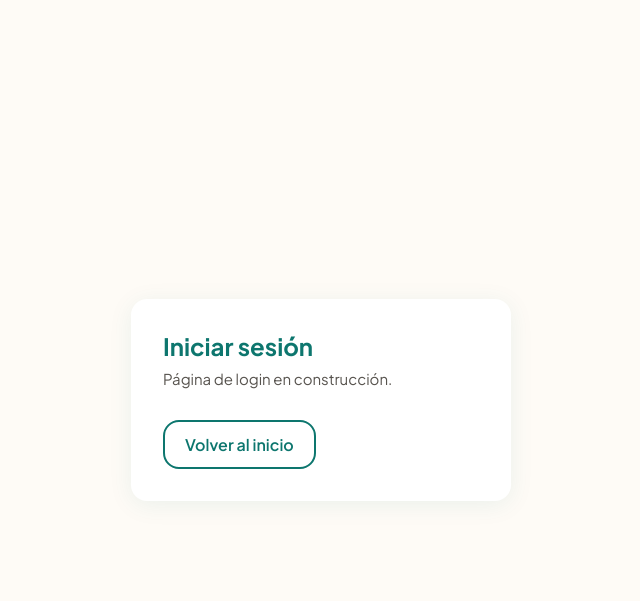
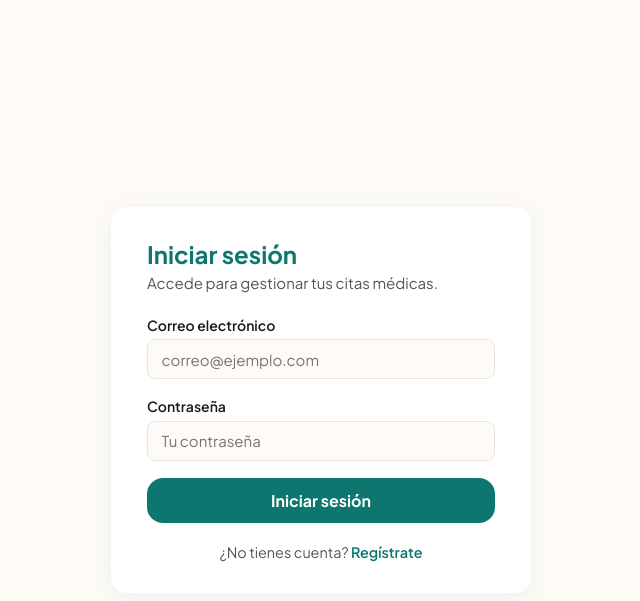
Before and after one commit to Esen-Q1-2026-Arquitectura-Software/py-med-management-app, a Flask app: page /login in a window 1280 px wide. Shown: the top 601 px of the page, without its empty margins (319-959 px from the left). Run offline with Flask 3, Linux system fonts and the light colour scheme.

Commit message:
add login form and dashboard

```diff
--- a/be/schemas/__init__.py
+++ b/be/schemas/__init__.py
@@ -1,3 +1,3 @@
-from .usuario import RegistroRequest
+from .usuario import LoginRequest, RegistroRequest, TokenResponse
 
-__all__ = ["RegistroRequest"]
+__all__ = ["RegistroRequest", "LoginRequest", "TokenResponse"]
--- a/fe/main.py
+++ b/fe/main.py
@@ -1,7 +1,9 @@
 import os
+from datetime import datetime, timedelta, timezone
+from functools import wraps
 
 import httpx
-from flask import Flask, flash, redirect, render_template, url_for
+from flask import Flask, flash, redirect, render_template, session, url_for
 from flask_wtf import FlaskForm
 from wtforms import PasswordField, StringField, SubmitField, TextAreaField
 from wtforms.validators import DataRequired, Email, Length
@@ -10,6 +12,9 @@ app = Flask(__name__)
 app.secret_key = os.getenv("SECRET_KEY", "dev-secret-key")
 
 API_URL = os.getenv("API_URL", "http://127.0.0.1:8000")
+
+
+# ── Forms ────────────────────────────────────────────────────────────────────
 
 
 class RegistroForm(FlaskForm):
@@ -22,14 +27,92 @@ class RegistroForm(FlaskForm):
     submit = SubmitField("Crear cuenta")
 
 
-@app.route("/")
-def index():
-    return render_template("index.html")
+class LoginForm(FlaskForm):
+    email = StringField(
+        "Correo electrónico", validators=[DataRequired(), Email(), Length(max=255)]
+    )
+    passw = PasswordField("Contraseña", validators=[DataRequired(), Length(max=255)])
+    submit = SubmitField("Iniciar sesión")
 
 
-@app.route("/login")
+# ── Auth helpers ─────────────────────────────────────────────────────────────
+
+
+def login_required(f):
+    @wraps(f)
+    def decorated(*args, **kwargs):
+        token = session.get("token")
+        expires_at = session.get("expires_at")
+        if not token:
+            flash("Debes iniciar sesión para continuar.", "error")
+            return redirect(url_for("login"))
+        if expires_at:
+            expiry = datetime.fromisoformat(expires_at)
+            if datetime.now(timezone.utc) >= expiry:
+                session.clear()
+                flash("Tu sesión ha expirado. Inicia sesión nuevamente.", "error")
+                return redirect(url_for("login"))
+        return f(*args, **kwargs)
+
+    return decorated
+
+
+# ── Routes ───────────────────────────────────────────────────────────────────
+
+
+@app.route("/")
+@login_required
+def index():
+    return redirect(url_for("dashboard"))
+
+
+@app.route("/dashboard")
+@login_required
+def dashboard():
+    return render_template(
+        "dashboard.html",
+        name=session.get("name", "Usuario"),
+        expires_at=session.get("expires_at"),
+    )
+
+
+@app.route("/login", methods=["GET", "POST"])
 def login():
-    return render_template("login.html")
+    if session.get("token"):
+        return redirect(url_for("index"))
+    form = LoginForm()
+    if form.validate_on_submit():
+        try:
+            resp = httpx.post(
+                f"{API_URL}/login",
+                json={"email": form.email.data, "passw": form.passw.data},
+                timeout=5,
+            )
+            if resp.status_code == 200:
+                data = resp.json()
+                expires_at = datetime.now(timezone.utc) + timedelta(
+                    seconds=data["expires_in"]
+                )
+                session["token"] = data["access_token"]
+                session["expires_at"] = expires_at.isoformat()
+                session["name"] = data["name"]
+                return redirect(url_for("dashboard"))
+            else:
+                try:
+                    error = resp.json().get("detail", "Credenciales incorrectas.")
+                except Exception:
+                    error = "Credenciales incorrectas."
+                flash(error, "error")
+        except httpx.RequestError:
+            flash("No se pudo conectar con el servidor. Inténtalo más tarde.", "error")
+    return render_template("login.html", form=form)
+
+
+@app.route("/logout")
+def logout():
+    session.clear()
+    flash("Has cerrado sesión.", "success")
+    return redirect(url_for("login"))
 
 
 @app.route("/registro", methods=["GET", "POST"])
--- a/fe/templates/login.html
+++ b/fe/templates/login.html
@@ -20,18 +20,66 @@
         }
         * { margin: 0; padding: 0; box-sizing: border-box; }
         body { font-family: 'Plus Jakarta Sans', sans-serif; background: var(--bg); color: var(--text); min-height: 100vh; display: flex; align-items: center; justify-content: center; padding: 1.5rem; }
-        .card { background: #fff; padding: 2rem; border-radius: var(--radius); box-shadow: 0 4px 24px rgba(13, 118, 110, 0.08); max-width: 380px; width: 100%; }
-        h1 { font-size: 1.5rem; font-weight: 700; margin-bottom: 0.5rem; color: var(--primary); }
-        p { color: var(--text-muted); font-size: 0.9375rem; margin-bottom: 1.5rem; }
-        .btn { display: inline-flex; align-items: center; padding: 0.75rem 1.25rem; font-family: inherit; font-weight: 600; border-radius: var(--radius); text-decoration: none; color: var(--primary); border: 2px solid var(--primary); background: transparent; cursor: pointer; margin-top: 0.5rem; }
-        .btn:hover { background: rgba(13, 118, 110, 0.08); }
+        .card { background: #fff; padding: 2rem 2.25rem; border-radius: var(--radius); box-shadow: 0 4px 24px rgba(13, 118, 110, 0.08); max-width: 420px; width: 100%; }
+        h1 { font-size: 1.5rem; font-weight: 700; margin-bottom: 0.25rem; color: var(--primary); }
+        .subtitle { color: var(--text-muted); font-size: 0.9375rem; margin-bottom: 1.5rem; }
+        .field { margin-bottom: 1.1rem; }
+        label { display: block; font-weight: 600; font-size: 0.875rem; margin-bottom: 0.35rem; color: var(--text); }
+        input {
+            width: 100%; padding: 0.6rem 0.85rem; font-family: inherit; font-size: 0.9375rem;
+            border: 1.5px solid var(--border); border-radius: 0.5rem; background: var(--bg);
+            color: var(--text); transition: border-color 0.15s;
+        }
+        input:focus { outline: none; border-color: var(--primary); }
+        .error { color: var(--accent); font-size: 0.8125rem; margin-top: 0.3rem; }
+        .flash { padding: 0.75rem 1rem; border-radius: 0.5rem; margin-bottom: 1rem; font-size: 0.9rem; }
+        .flash.success { background: #d1fae5; color: #065f46; }
+        .flash.error   { background: #fee2e2; color: #991b1b; }
+        .btn {
+            display: block; width: 100%; padding: 0.75rem; font-family: inherit; font-size: 1rem;
+            font-weight: 700; border-radius: var(--radius); border: none; background: var(--primary);
+            color: #fff; cursor: pointer; margin-top: 0.5rem; transition: background 0.15s;
+        }
+        .btn:hover { background: var(--primary-hover); }
+        .register-link { text-align: center; margin-top: 1.25rem; font-size: 0.9rem; color: var(--text-muted); }
+        .register-link a { color: var(--primary); font-weight: 600; text-decoration: none; }
+        .register-link a:hover { text-decoration: underline; }
     </style>
 </head>
 <body>
     <div class="card">
         <h1>Iniciar sesión</h1>
-        <p>Página de login en construcción.</p>
-        <a href="/" class="btn">Volver al inicio</a>
+        <p class="subtitle">Accede para gestionar tus citas médicas.</p>
+
+        {% with messages = get_flashed_messages(with_categories=true) %}
+          {% for category, message in messages %}
+            <div class="flash {{ category }}">{{ message }}</div>
+          {% endfor %}
+        {% endwith %}
+
+        <form method="POST" novalidate>
+            {{ form.hidden_tag() }}
+
+            <div class="field">
+                {{ form.email.label }}
+                {{ form.email(placeholder="correo@ejemplo.com") }}
+                {% for error in form.email.errors %}
+                    <p class="error">{{ error }}</p>
+                {% endfor %}
+            </div>
+
+            <div class="field">
+                {{ form.passw.label }}
+                {{ form.passw(placeholder="Tu contraseña") }}
+                {% for error in form.passw.errors %}
+                    <p class="error">{{ error }}</p>
+                {% endfor %}
+            </div>
+
+            {{ form.submit(class="btn") }}
+        </form>
+
+        <p class="register-link">¿No tienes cuenta? <a href="/registro">Regístrate</a></p>
     </div>
 </body>
 </html>
--- a/pyproject.toml
+++ b/pyproject.toml
@@ -14,4 +14,6 @@ dependencies = [
     "pymysql>=1.1.0",
     "uvicorn>=0.41.0",
     "cryptography>=46.0.5",
+    "python-jose[cryptography]>=3.3.0",
+    "python-dotenv>=1.0.0",
 ]
```
Also changed, not shown: be/config.py (added, +13 -0 lines), be/db.py (+1 -6 lines), be/routers/usuario.py (+26 -1 lines), be/schemas/usuario.py (+12 -0 lines), fe/templates/dashboard.html (added, +89 -0 lines), 3 other files.
